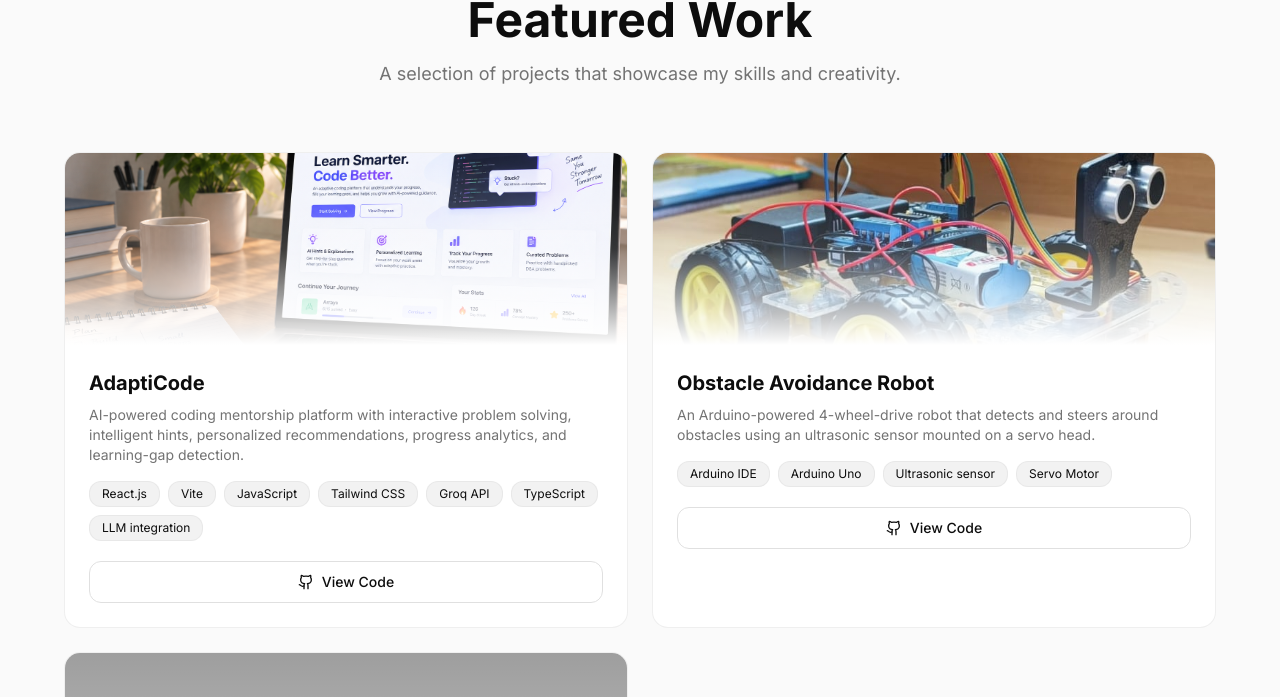
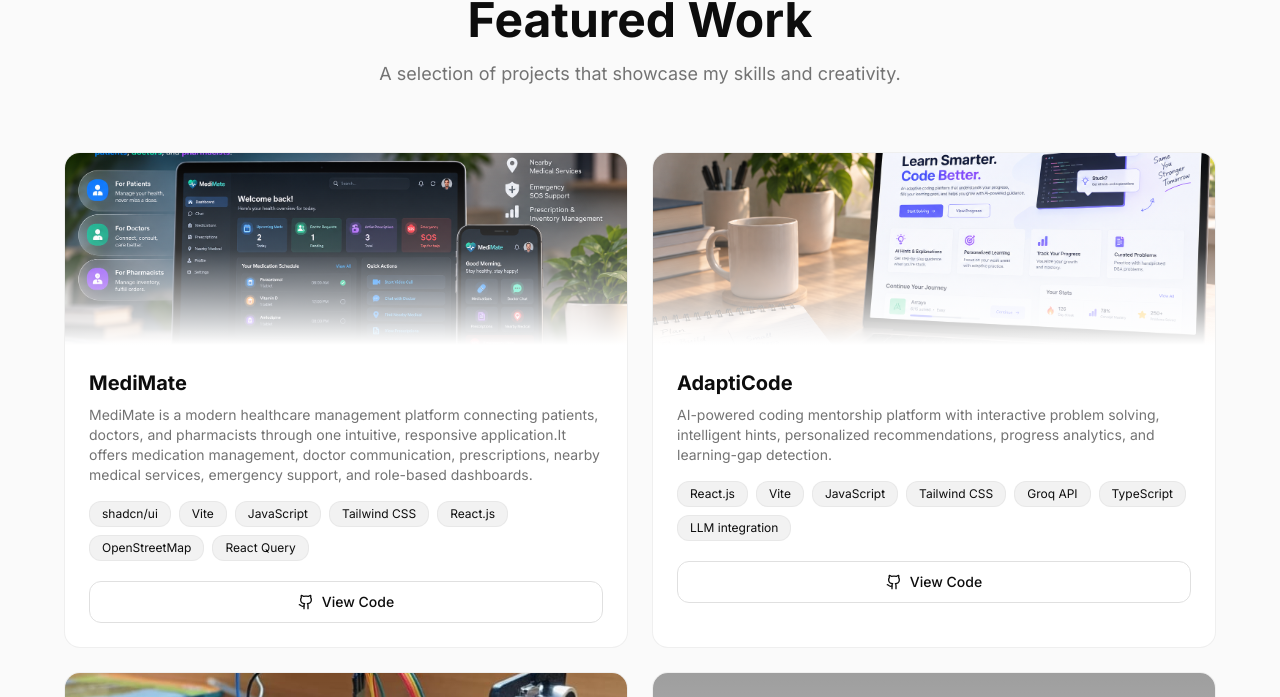
Before and after one commit to Dhruva2527/dhruva-portfolio, a React app: page / in a window 1280 px wide. Shown: the part 2726-3423 px from the top of the page. Built offline with nearby package versions, Linux system fonts and the light colour scheme; grey boxes are pictures that could not be loaded; the HTML template or start-up script is replaced by a standard one.

Commit message:
Add MediMate project to ProjectsSection
Added a new project 'MediMate' with details and technologies used.

```diff
--- a/src/components/portfolio/ProjectsSection.jsx
+++ b/src/components/portfolio/ProjectsSection.jsx
@@ -5,6 +5,16 @@ import AnimatedSection from "./AnimatedSection";
 import SectionHeading from "./SectionHeading";
 
 const projects = [
+{
+    title: "MediMate",
+    description:
+      "MediMate is a modern healthcare management platform connecting patients, doctors, and pharmacists through one intuitive, responsive application.It offers medication management, doctor communication, prescriptions, nearby medical services, emergency support, and role-based dashboards.",
+
+    tech: ["shadcn/ui", "Vite", "JavaScript", "Tailwind CSS", "React.js", "OpenStreetMap","React Query"],
+    github: "https://github.com/Dhruva2527/MediMate",
+    image: "medimate.png",
+  },
+
   {
     title: "AdaptiCode",
     description:
```
